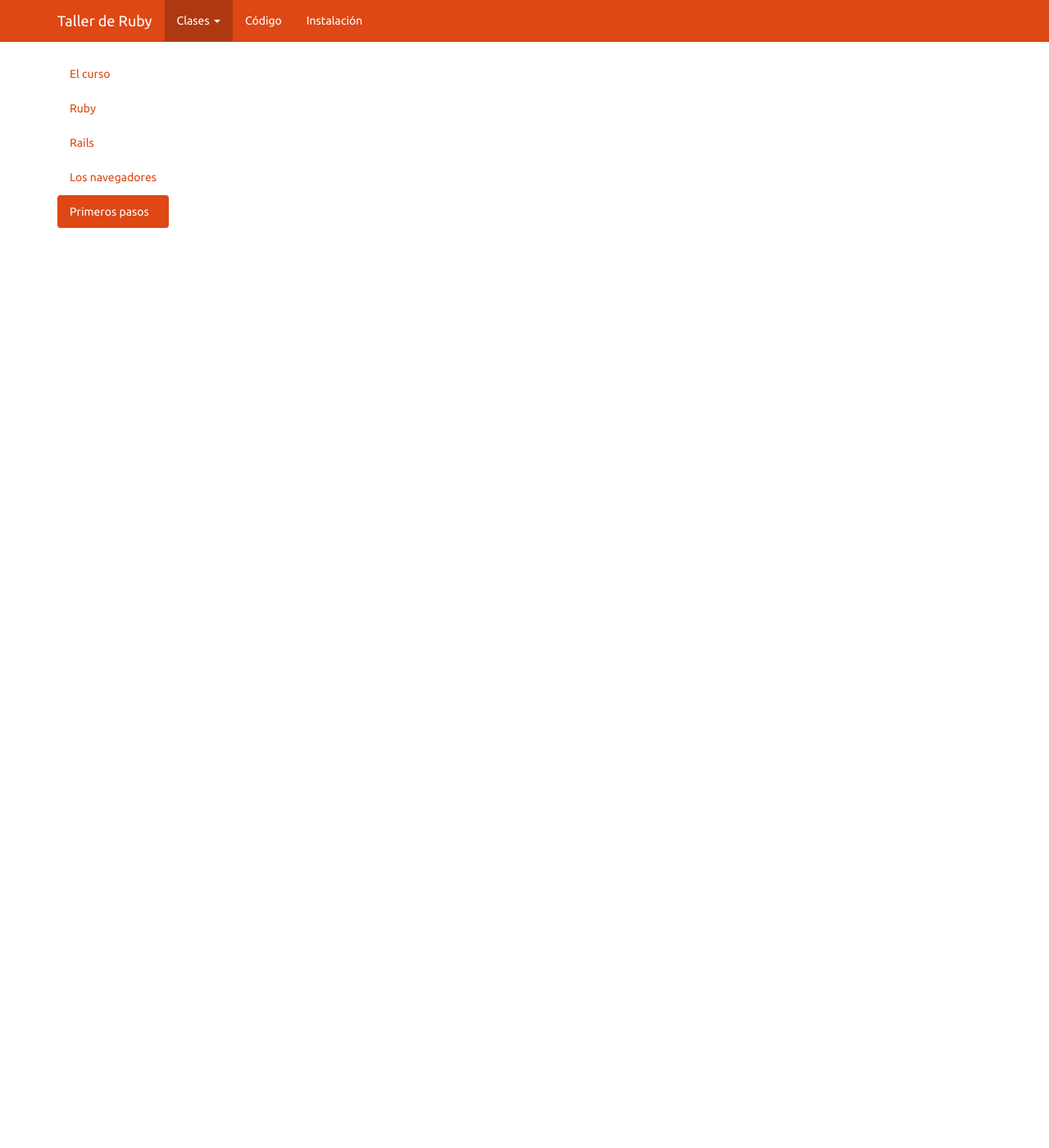
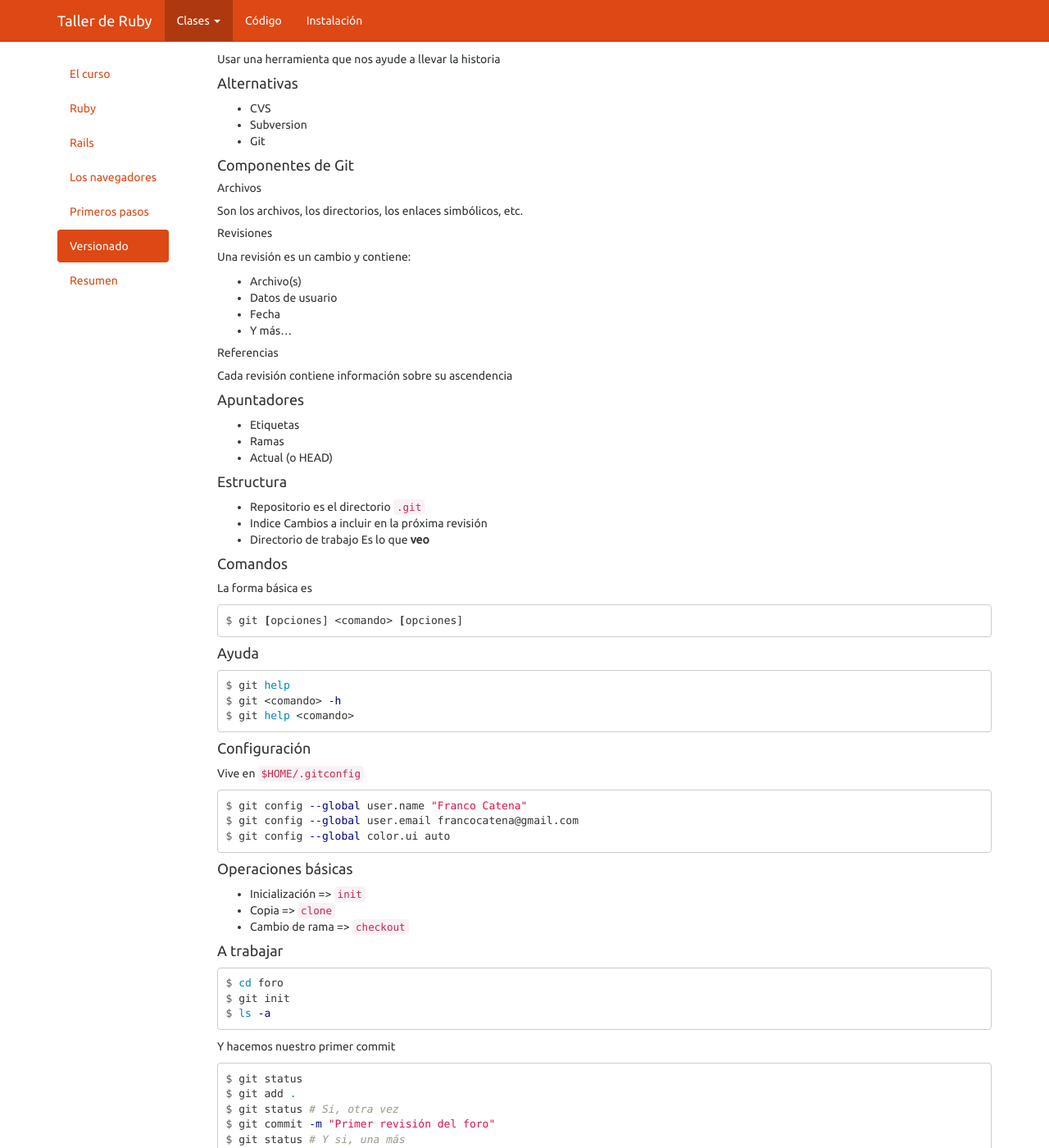
Before and after one commit to francocatena/clases, a Jekyll site: the page built from _posts/clases/2014-04-05-clase-1.markdown, in a window 1280 px wide and 1400 px high, scrolled down 3331 px. Shown: the whole window at 82% size. Built offline with Jekyll 4.4.1, drawn with Linux system fonts in a browser that asks for light colours; Markdown is read by kramdown in place of the engine named in the settings; some of the changed text lies outside the part shown.

````diff
--- a/_posts/clases/2014-04-05-clase-1.markdown
+++ b/_posts/clases/2014-04-05-clase-1.markdown
@@ -9,6 +9,8 @@ sections:
   rails: 'Rails'
   navegadores: 'Los navegadores'
   primeros-pasos: 'Primeros pasos'
+  versionado: 'Versionado'
+  resumen: 'Resumen'
 
 ---
 
@@ -196,11 +198,11 @@ A preparar el ambiente, primero instalá Ruby y Rails, mirá las instrucciones d
 #### La primera aplicación ####
 
 ```console
-rails new foro -d sqlite3
-cd foro
-rails g scaffold persona nombre apellido
-rake db:migrate
-rails s
+$ rails new foro -d sqlite3
+$ cd foro
+$ rails g scaffold persona nombre apellido
+$ rake db:migrate
+$ rails s
 ```
 
 #### El resultado ####
@@ -209,8 +211,150 @@ Visitemos [http://localhost:3000/](http://localhost:3000/)
 
 Si todo se ve bien, ahora veamos [http://localhost:3000/personas](http://localhost:3000/personas)
 
-#### En resumen ####
+<div class="page-header"><h3 class="section-anchor" id="versionado">Versionado</h3></div>
+
+#### ¿Para qué? ####
+
+Para manejar cambios en archivos (como documentos, código, imágenes, etc)
+
+#### Eso yo lo hago... ####
+
+1. Algo.txt
+2. Algo\_nuevo.txt
+3. Algo\_final.txt
+4. Algo\_final\_final.txt
+5. Algo\_este\_si\_es\_el\_ultimo.txt
+
+#### Yo programo ####
+
+Y obviamente no hago eso... ¿O si?
+
+```ruby
+#def funcion_dudosa
+#  boom!
+#end
+
+def funcion_bien_hecha
+  puts 'Esta función seguro hace lo que quiero'
+end
+```
+
+#### Otra forma ####
+
+O la forma de los **machos** (obviamente es la que uso yo)
+
+Usar una herramienta que nos ayude a llevar la historia
+
+
+#### Alternativas ####
+
+- CVS
+- Subversion
+- Git
+
+#### Componentes de Git ####
+
+##### Archivos #####
+
+Son los archivos, los directorios, los enlaces simbólicos, etc.
+
+##### Revisiones #####
+
+Una revisión es un cambio y contiene:
+
+- Archivo(s)
+- Datos de usuario
+- Fecha
+- Y más...
+
+##### Referencias #####
+
+Cada revisión contiene información sobre su ascendencia
+
+#### Apuntadores ####
+
+- Etiquetas
+- Ramas
+- Actual (o HEAD)
+
+#### Estructura ####
+
+- Repositorio es el directorio <code>.git</code>
+- Indice Cambios a incluir en la próxima revisión
+- Directorio de trabajo Es lo que **veo**
+
+#### Comandos ####
+
+La forma básica es
+
+```console
+$ git [opciones] <comando> [opciones]
+```
+
+#### Ayuda ####
+
+```console
+$ git help
+$ git <comando> -h
+$ git help <comando>
+```
+
+#### Configuración ####
+
+Vive en <code>$HOME/.gitconfig</code>
+
+```console
+$ git config --global user.name "Franco Catena"
+$ git config --global user.email francocatena@gmail.com
+$ git config --global color.ui auto
+```
+
+#### Operaciones básicas ####
+
+- Inicialización => <code>init</code>
+- Copia => <code>clone</code>
+- Cambio de rama => <code>checkout</code>
+
+#### A trabajar #####
+
+```console
+$ cd foro
+$ git init
+$ ls -a
+```
+
+Y hacemos nuestro primer commit
+
+```console
+$ git status
+$ git add .
+$ git status # Si, otra vez
+$ git commit -m "Primer revisión del foro"
+$ git status # Y si, una más
+```
+
+Los estados en los que se pueden encontrar los archivos son:
+
+- **Staged**: forma parte del próximo commit
+- **Unstaged**: no forma parte del próximo commit (pero Git ya conoce parte de su historia)
+- **Untracked**: no forma parte del próximo commit (y Git no conoce su historia)
+- **Ignored**: no forma parte del próximo commit (Git los ignora deliberadamente)
+
+#### Github (opcional) ####
+
+Para subir nuestro trabajo a [Github][] (si no lo tenés) creá un usuario y
+seguí las instrucciones de configuración. Después ejecutá:
+
+```console
+$ git remote add origin git@github.com:rubyutn/foro.git
+$ git push -u origin master
+```
+
+[Github]: https://github.com/
+
+<div class="page-header"><h3 class="section-anchor" id="resumen">Resumen</h3></div>
 
 - Instalamos todo nuestro ambiente
 - Creamos el esqueleto de una aplicación
 - Creamos un ABM funcional
+- Versionamos y publicamos nuestra aplicación
````
Also changed, not shown: other parts of _posts/clases/2014-04-05-clase-1.markdown (+1 -1 lines).
